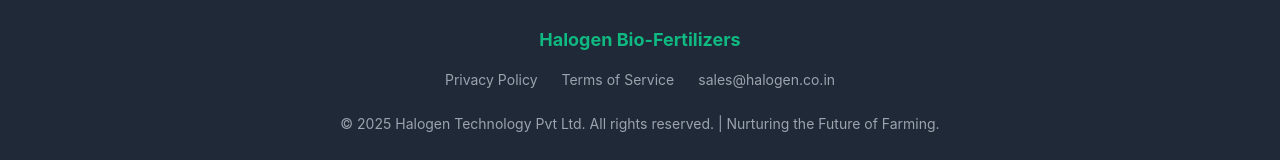
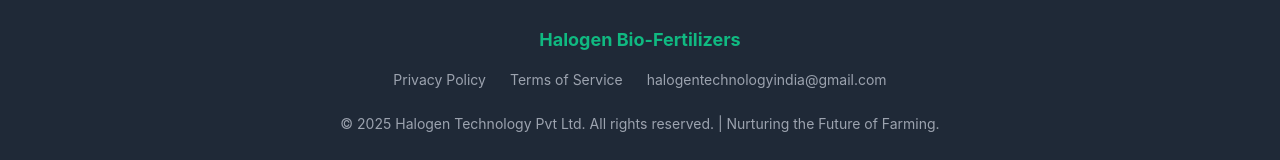
Before and after one commit to azen-tech/Halogen, a plain HTML site: page index.html in a window 1280 px wide. Shown: the part 3359-3519 px from the top of the page. Drawn offline with nearby package versions, Linux system fonts and the light colour scheme.

Commit message:
Update index.html

```diff
--- a/index.html
+++ b/index.html
@@ -341,7 +341,7 @@
             <div class="flex justify-center space-x-6 text-sm">
                 <a href="#mission" class="hover:text-white transition duration-300">Privacy Policy</a>
                 <a href="#contact" class="hover:text-white transition duration-300">Terms of Service</a>
-                <a href="mailto:sales@halogen.co.in" class="hover:text-white transition duration-300">sales@halogen.co.in</a>
+                <a href="mailto:sales@halogen.co.in" class="hover:text-white transition duration-300">halogentechnologyindia@gmail.com</a>
             </div>
             <p class="mt-6 text-sm">&copy; 2025 Halogen Technology Pvt Ltd. All rights reserved. | Nurturing the Future of Farming.</p>
         </div>
```
